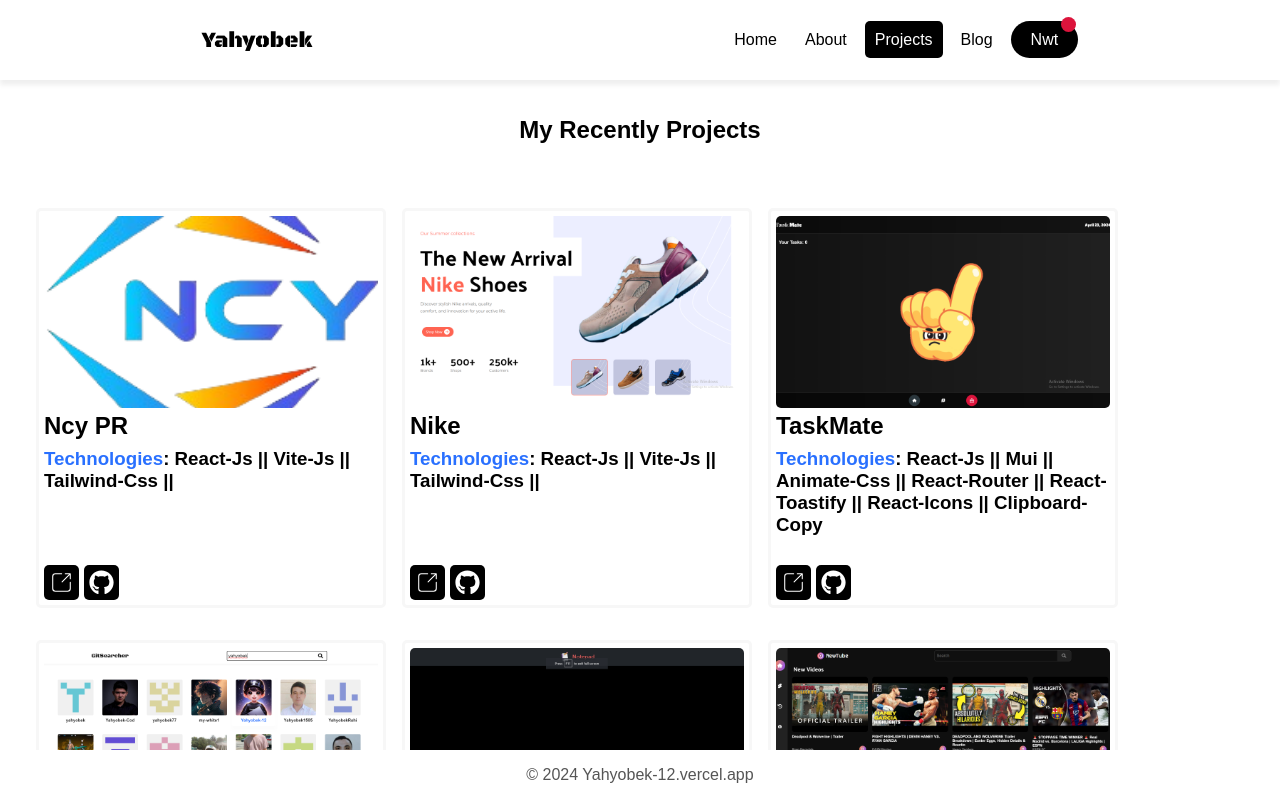
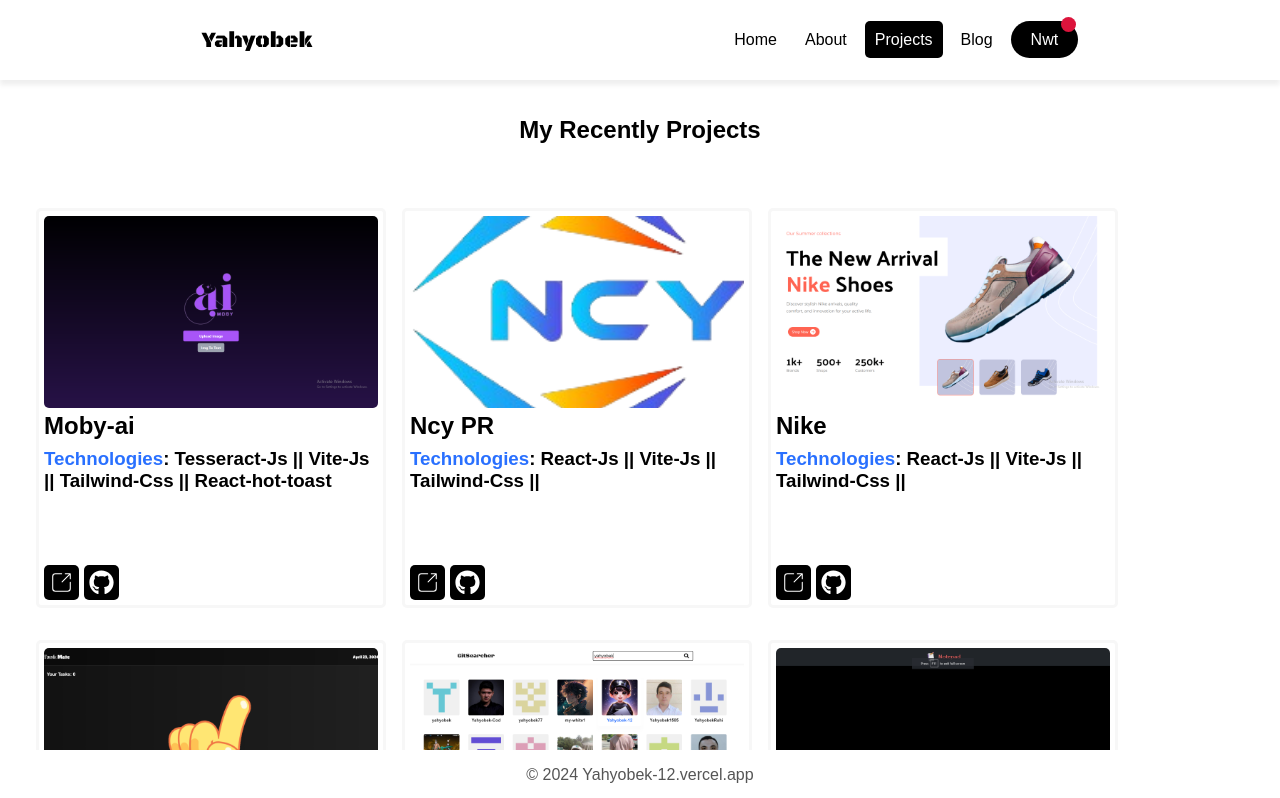
Before and after one commit to Yahyobek-12/Yahyobek, a React (Create React App) app: page /projects in a window 1280 px wide. Shown: the top 798 px of the page. Built offline with nearby package versions, Linux system fonts and the light colour scheme; a web font is replaced by a local one.

Commit message:
Yahyobek Portfolio

```diff
--- a/src/Components/Project-card.jsx
+++ b/src/Components/Project-card.jsx
@@ -4,6 +4,7 @@
 import { FaGithub } from "react-icons/fa";
 import Taskmate from '../Images/taskmate.png';
 import Nike from '../Images/nike.png';
+import Mobyai from '../Images/moby.png';
 import NCYpr from '../Images/ncy-pr.png';
 import Notepad from '../Images/notepad.png';
 import Colorspy from '../Images/colorspy.png';
@@ -20,6 +21,14 @@
 
   return (
     <div className="project-cards animate__animated animate__fadeIn">
+      <div className="pr-card">
+        <img src={Mobyai} alt="" />
+        <h2>Moby-ai</h2>
+        <h3><span>Technologies</span>: Tesseract-Js || Vite-Js || Tailwind-Css || React-hot-toast</h3>
+        <Link to='https://moby-ai.vercel.app/' target='_blank'><CiShare1 className='a-icon' /></Link>
+        <Link to='https://github.com/Yahyobek-12/Moby-ai' target='_blank'><FaGithub className='a-icon-2' /></Link>
+      </div>
+
       <div className="pr-card">
         <img src={NCYpr} alt="" />
         <h2>Ncy PR</h2>
```
Also changed, not shown: src/Images/moby.png (added).
